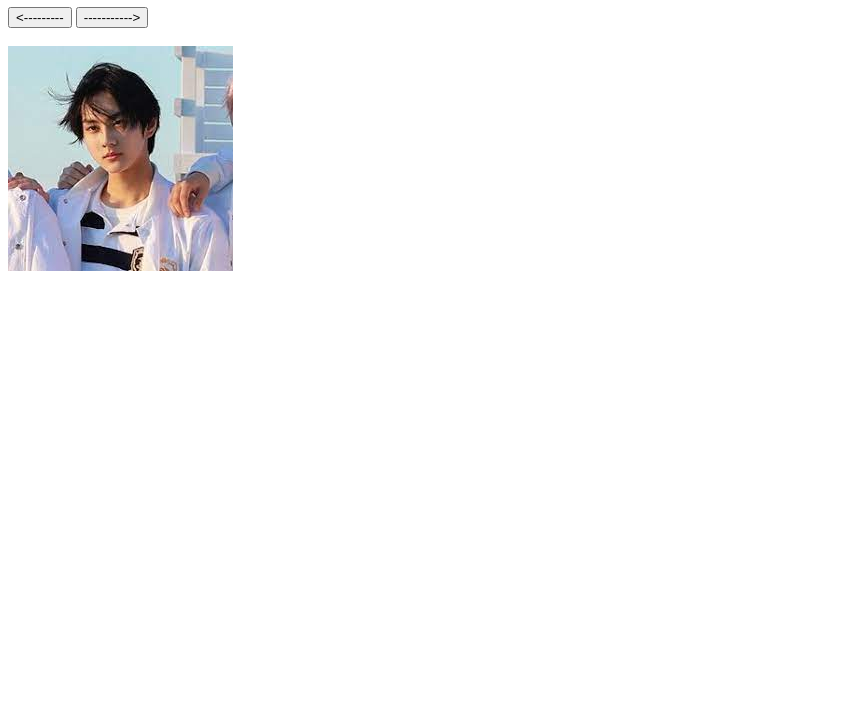
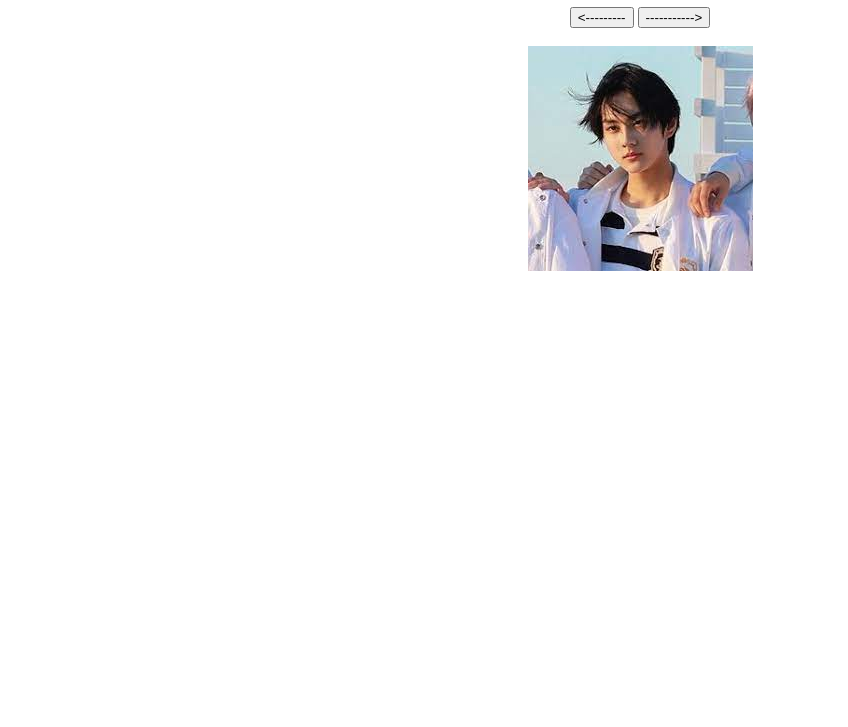
Before and after one commit to kvls123/CS3, a plain HTML site: page FA9_SUMAYA/second.html in a window 1280 px wide. Shown: the part 73-800 px from the top of the page, without its empty margins (0-848 px from the left). Drawn offline with Linux system fonts and the light colour scheme.

Commit message:
Update second.html

```diff
--- a/FA9_SUMAYA/second.html
+++ b/FA9_SUMAYA/second.html
@@ -6,6 +6,11 @@
 	<meta name="author" content="Kriztyl Sumaya">
 	<meta name="viewport" content="width=device-width, initial-scale=1">
 	<title>Second Page</title>
+	<style>
+		* {
+			text-align: center;
+		}
+	</style>
 </head>
 <body>
 	<h1>Welcome to koYANGi!</h1>
```
